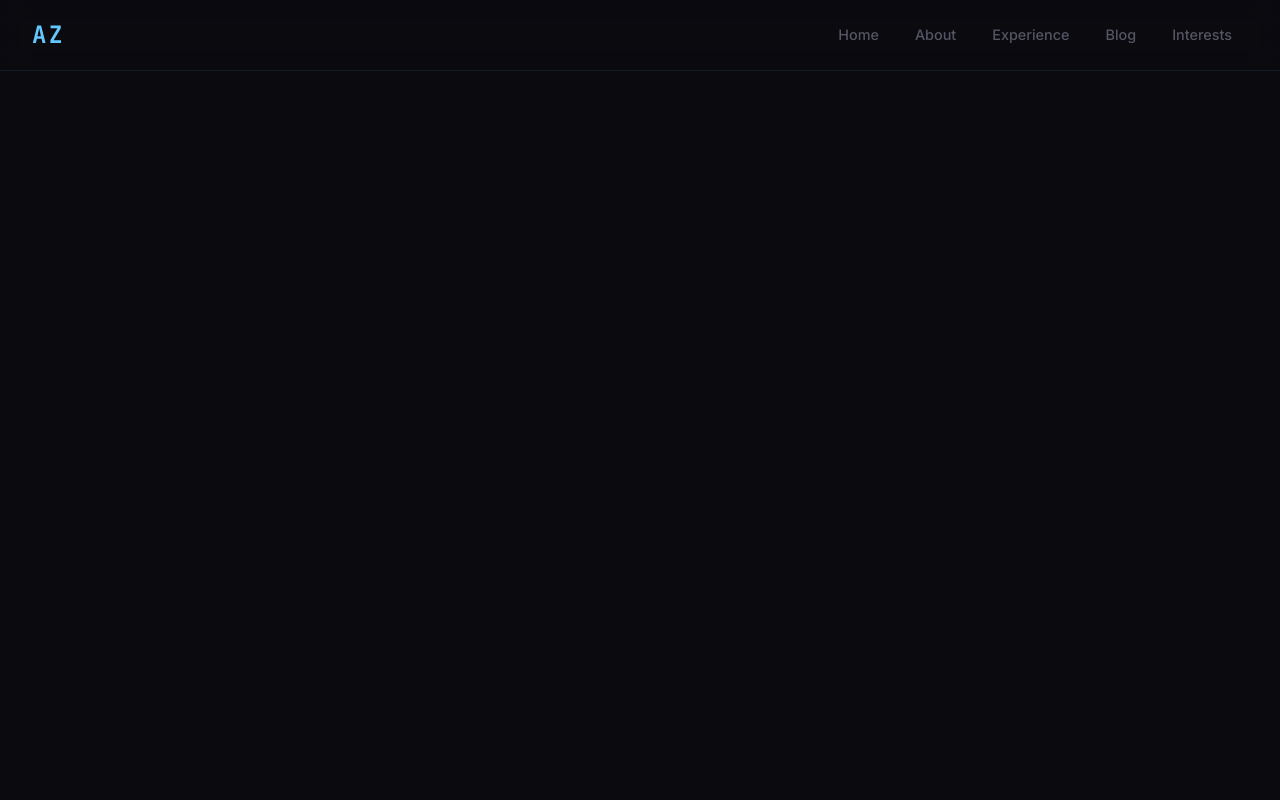
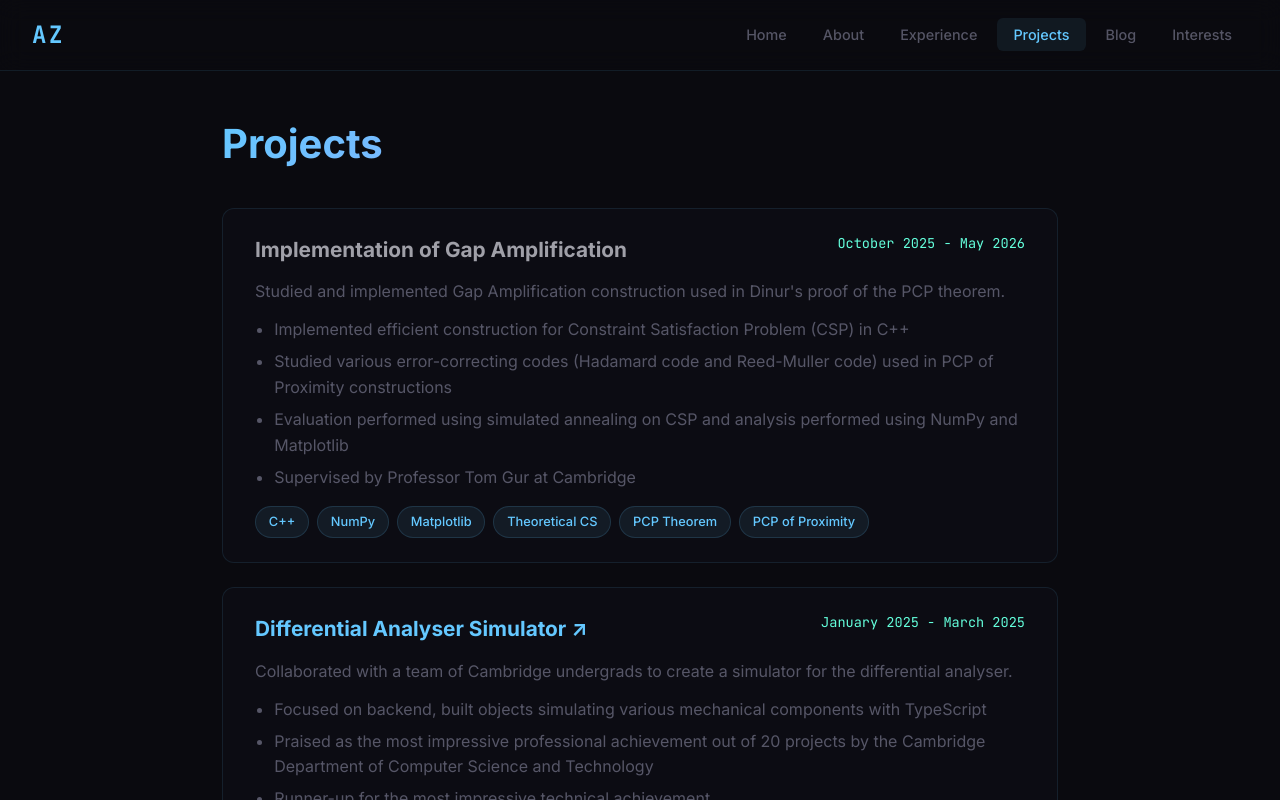
Before and after one commit to andyzhu23/andyzhu23.github.io, a React (Vite) app: page /Projects in a window 1280 px wide. Shown: the top 800 px of the page. Built offline with nearby package versions, Linux system fonts and the light colour scheme.

Commit message:
re-enabled projects

```diff
--- a/src/App.tsx
+++ b/src/App.tsx
@@ -9,6 +9,7 @@ import About from './pages/About';
 import Experience from './pages/Experience';
 import Blog from './pages/Blog';
 import Interests from './pages/Interests';
+import Projects from './pages/Projects';
 
 function App() {
   const location = useLocation();
@@ -30,6 +31,7 @@ function App() {
           <Route path="/" element={<Home />} />
           <Route path="/about" element={<About />} />
           <Route path="/experience" element={<Experience />} />
+          <Route path="/Projects" element={<Projects />} />
           <Route path="/blog" element={<Blog />} />
           <Route path="/interests" element={<Interests />} />
         </Routes>
--- a/src/components/Navbar.tsx
+++ b/src/components/Navbar.tsx
@@ -5,6 +5,7 @@ const links = [
   { to: '/', label: 'Home' },
   { to: '/about', label: 'About' },
   { to: '/experience', label: 'Experience' },
+  { to: '/projects', label: 'Projects' },
   { to: '/blog', label: 'Blog' },
   { to: '/interests', label: 'Interests' },
 ];
--- a/src/pages/Projects.tsx
+++ b/src/pages/Projects.tsx
@@ -5,12 +5,12 @@ const projects = [
     description: 'Studied and implemented Gap Amplification construction used in Dinur\'s proof of the PCP theorem.',
     url: undefined as string | undefined,
     points: [
-      'Implemented the construction in C++',
-      'Studied various error-correcting codes used in PCP of Proximity constructions',
-      'Explored advanced topics such as Fast Reed-Solomon Interactive Oracle Proof (FRI) protocol',
+      'Implemented efficient construction for Constraint Satisfaction Problem (CSP) in C++',
+      'Studied various error-correcting codes (Hadamard code and Reed-Muller code) used in PCP of Proximity constructions',
+      'Evaluation performed using simulated annealing on CSP and analysis performed using NumPy and Matplotlib',
       'Supervised by Professor Tom Gur at Cambridge',
     ],
-    tags: ['C++', 'Theoretical CS', 'PCP Theorem'],
+    tags: ['C++', 'NumPy', 'Matplotlib', 'Theoretical CS', 'PCP Theorem', 'PCP of Proximity'],
   },
   {
     title: 'Differential Analyser Simulator',
```
